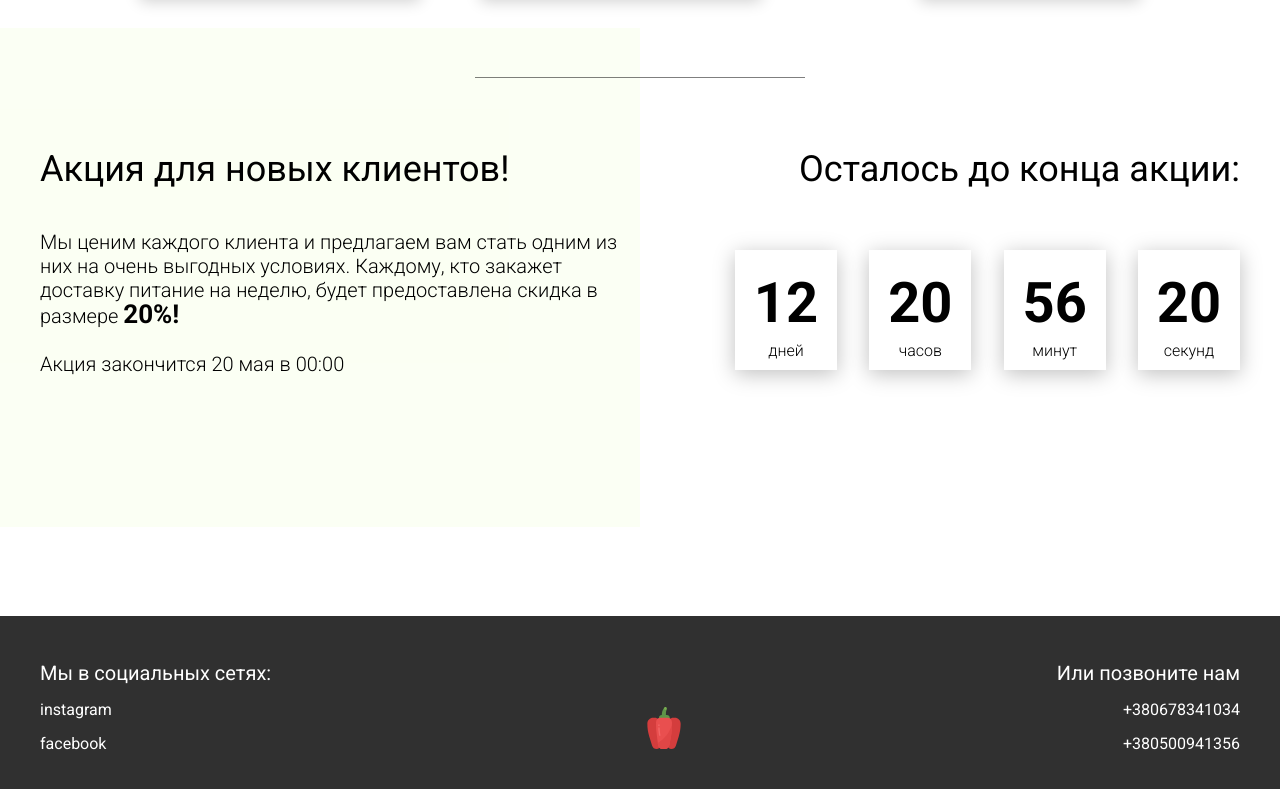
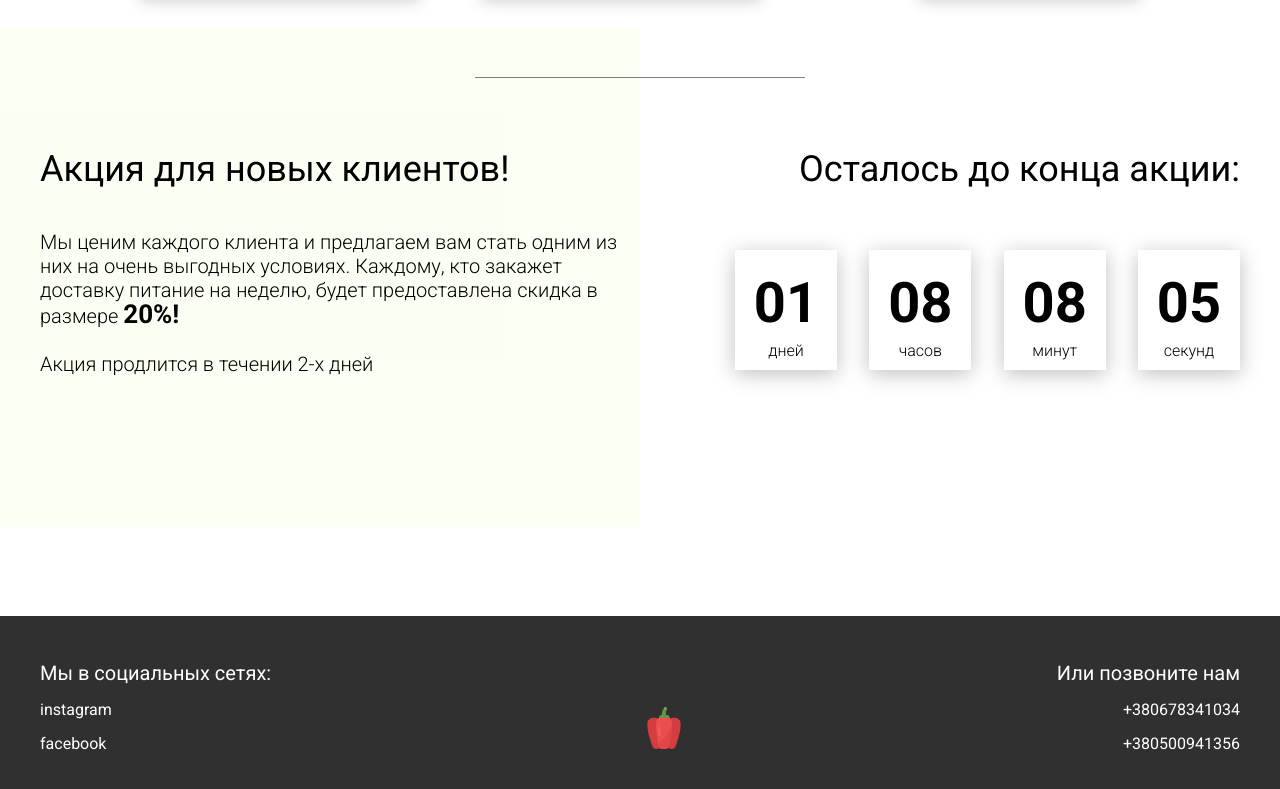
Before and after one commit to IrinaBreus/food.io, a plain HTML site: page index.html in a window 1280 px wide. Shown: the part 3448-4237 px from the top of the page. Drawn offline with Linux system fonts and the light colour scheme.

Commit message:
add timer

```diff
--- a/index.html
+++ b/index.html
@@ -18,7 +18,7 @@
             </nav>
         </div>
         <div class="header__right-block">
-            <button class="btn btn_white">Связаться с нами</button>
+            <button data-modal class="btn btn_white">Связаться с нами</button>
         </div>
     </header>
     <div class="sidepanel">
@@ -86,7 +86,7 @@
                 </div>
             </div>
             <div class="offer__action">
-                <button class="btn btn_dark">Связаться с нами</button>
+                <button data-modal class="btn btn_dark">Связаться с нами</button>
             </div>
         </div>
         <div class="container">
@@ -242,7 +242,7 @@
                     Мы ценим каждого клиента и предлагаем вам стать одним из них на очень выгодных условиях.
                     Каждому, кто закажет доставку питание на неделю, будет предоставлена скидка в размере <span>20%!</span>
                     <br><br>
-                    Акция закончится 20 мая в 00:00
+                    Акция продлится в течении 2-х дней
                 </div>
             </div>
             <div class="promotion__timer">
--- a/js/script.js
+++ b/js/script.js
@@ -37,4 +37,84 @@ document.addEventListener('DOMContentLoaded', () => {
         tabContent[i].classList.add('show', 'fade');
         tabs[i].classList.add('tabheader__item_active');
     }
+
+    //Таймер
+    let days = document.querySelector('#days'),
+        hours = document.querySelector('#hours'),
+        minutes = document.querySelector('#minutes'),
+        seconds = document.querySelector('#seconds');
+
+    let now = new Date();
+    let deadline = new Date(now.getFullYear(), now.getMonth(), (now.getDate() + 2));
+
+    setClock();
+
+    function getDate() {
+        let time = deadline - (new Date()),
+            day = Math.floor(time / (1000 * 60 * 60 * 24)),
+            hour = Math.floor((time / (1000 * 60 * 60)) % 24),
+            minute = Math.floor((time / (1000 * 60)) % 60),
+            second = Math.floor(time / 1000 % 60);
+
+        return {time, day, hour, minute, second};
+    }
+
+    let timerId = setInterval(setClock, 1000);
+
+    function setClock() {
+        let t = getDate();
+        days.innerHTML = normalise(t.day);
+        hours.innerHTML = normalise(t.hour);
+        minutes.innerHTML = normalise(t.minute);
+        seconds.innerHTML = normalise(t.second);
+
+        if (t.time <= 0) {
+            clearInterval(timerId);
+        }
+    }
+
+    function normalise(num) {
+        return num >= 0 && num < 10 ? `0${num}`: num;
+    }
+
+    //Modal
+    const btns = document.querySelectorAll('button[data-modal]'),
+          modal = document.querySelector('.modal');
+
+    btns.forEach(btn => {
+        btn.addEventListener('click', openModal);
+    });
+
+    const modalTimerId = setTimeout(openModal, 10000);
+
+    document.addEventListener('click', (e) => {
+        if (e.target == modal || e.target.closest('.modal__close')) {
+            closeModal();
+        }
+    });
+
+    document.addEventListener('keydown', (e) => {
+        if (e.code == 'Escape' && modal.style.display == 'block') {
+            closeModal();
+        }
+    });
+
+    window.addEventListener('scroll',  openModalScrollBottom);
+
+    function openModalScrollBottom() {
+        if (window.pageYOffset + document.documentElement.clientHeight >= document.documentElement.scrollHeight -1) {
+            openModal();
+        };
+        window.removeEventListener('scroll', openModalScrollBottom);
+    }
+    function openModal() {
+        modal.style.display = 'block';
+        document.body.style.overflow = 'hidden';
+        clearTimeout(modalTimerId);
+    }
+
+    function closeModal() {
+        modal.style.display = 'none';
+        document.body.style.overflow = '';
+    }
 })
```
